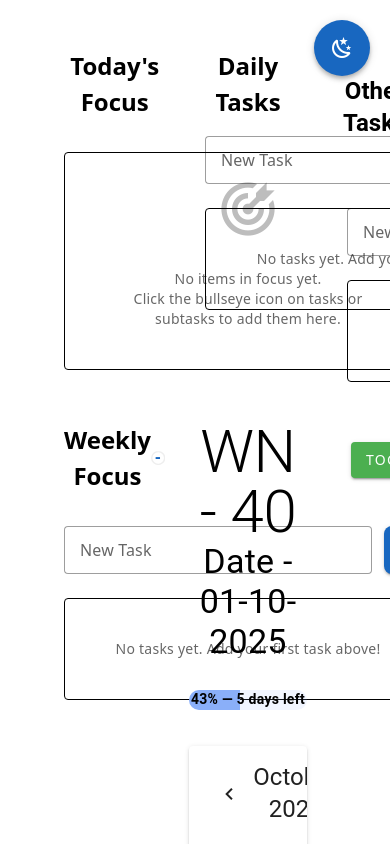
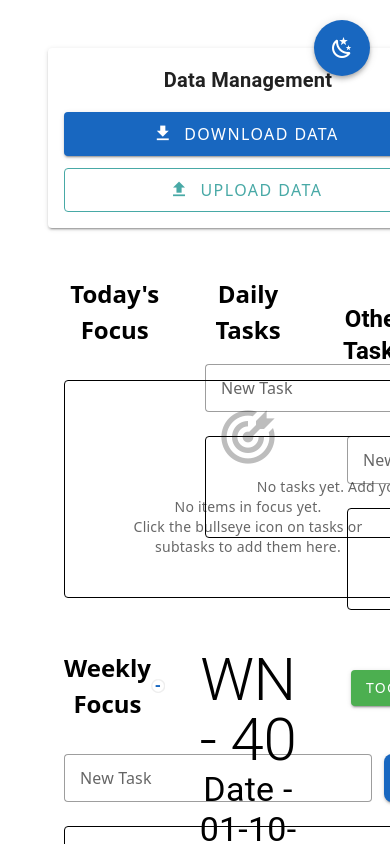
Before and after one commit to sachinkmohan/life-dashboard, a Vue app: page / in a window 390 px wide. Shown: the top 844 px of the page. Built offline with nearby package versions, Linux system fonts and the light colour scheme.

Commit message:
Add Data Management component for export/import functionality and utility functions for JSON handling

```diff
--- a/src/App.vue
+++ b/src/App.vue
@@ -7,8 +7,70 @@ import OtherTasks from "./components/OtherTasks.vue";
 import WeeklyProgressTasks from "./components/WeeklyProgressTasks.vue";
 import ReadingTracker from "./components/ReadingTracker.vue";
 import TodaysFocus from "./components/TodaysFocus.vue";
+import DataControls from "./components/DataControls.vue"; // NEW: Import DataControls component
 
 const isDarkMode = ref(false);
+
+// NEW: Get all app data for export
+const getAllAppData = () => {
+  return {
+    tasks: JSON.parse(localStorage.getItem("tasks") || "[]"),
+    dailyTasks: JSON.parse(localStorage.getItem("dailyTasks") || "[]"),
+    otherTasks: JSON.parse(localStorage.getItem("otherTasks") || "[]"),
+    weeklyProgressTasks: JSON.parse(
+      localStorage.getItem("weeklyProgressTasks") || "[]"
+    ),
+    readingTrackerTasks: JSON.parse(
+      localStorage.getItem("readingTrackerTasks") || "[]"
+    ),
+    todaysFocusItems: JSON.parse(
+      localStorage.getItem("todaysFocusItems") || "[]"
+    ),
+    countdowns: JSON.parse(localStorage.getItem("countdowns") || "[]"),
+    otherTasksWeeklyStats: JSON.parse(
+      localStorage.getItem("otherTasksWeeklyStats") || "{}"
+    ),
+  };
+};
+
+// NEW: Handle uploaded data and restore to localStorage
+const handleDataUpload = (data: any) => {
+  try {
+    // Restore each data type to localStorage
+    if (data.tasks) localStorage.setItem("tasks", JSON.stringify(data.tasks));
+    if (data.dailyTasks)
+      localStorage.setItem("dailyTasks", JSON.stringify(data.dailyTasks));
+    if (data.otherTasks)
+      localStorage.setItem("otherTasks", JSON.stringify(data.otherTasks));
+    if (data.weeklyProgressTasks)
+      localStorage.setItem(
+        "weeklyProgressTasks",
+        JSON.stringify(data.weeklyProgressTasks)
+      );
+    if (data.readingTrackerTasks)
+      localStorage.setItem(
+        "readingTrackerTasks",
+        JSON.stringify(data.readingTrackerTasks)
+      );
+    if (data.todaysFocusItems)
+      localStorage.setItem(
+        "todaysFocusItems",
+        JSON.stringify(data.todaysFocusItems)
+      );
+    if (data.countdowns)
+      localStorage.setItem("countdowns", JSON.stringify(data.countdowns));
+    if (data.otherTasksWeeklyStats)
+      localStorage.setItem(
+        "otherTasksWeeklyStats",
+        JSON.stringify(data.otherTasksWeeklyStats)
+      );
+
+    // Reload page to reflect changes
+    window.location.reload();
+  } catch (error) {
+    console.error("Failed to restore data:", error);
+  }
+};
 
 const toggleDarkMode = () => {
   isDarkMode.value = !isDarkMode.value;
@@ -44,7 +106,14 @@ onUnmounted(() => {
   >
   </v-btn>
 
-  <v-container fluid>
+  <v-container fluid class="pa-4">
+    <!-- NEW: Data Management section at top with Vuetify 3 spacing -->
+    <v-row class="mb-6">
+      <v-col cols="12">
+        <DataControls :data="getAllAppData()" @data-upload="handleDataUpload" />
+      </v-col>
+    </v-row>
+
     <v-row>
       <v-col cols="4">
         <TodaysFocus />
--- /dev/null
+++ b/src/components/DataControls.vue
@@ -0,0 +1,211 @@
+<template>
+  <!-- NEW: Data controls section with Vuetify 3 card for visual hierarchy -->
+  <v-card elevation="2" class="pa-4">
+    <!-- NEW: Section heading -->
+    <v-card-title class="text-h6 font-weight-bold pa-0 mb-4">
+      Data Management
+    </v-card-title>
+
+    <!-- NEW: Button group with Vuetify 3 spacing utilities -->
+    <v-card-text class="pa-0">
+      <div class="d-flex ga-3 flex-wrap">
+        <!-- NEW: Download button - primary action with elevated variant -->
+        <v-btn
+          @click="handleDownload"
+          color="primary"
+          variant="elevated"
+          prepend-icon="mdi-download"
+          size="large"
+          :loading="isDownloading"
+        >
+          Download Data
+        </v-btn>
+
+        <!-- NEW: Upload button - secondary action with outlined variant -->
+        <v-btn
+          @click="handleUploadClick"
+          color="secondary"
+          variant="outlined"
+          prepend-icon="mdi-upload"
+          size="large"
+          :disabled="isUploading"
+        >
+          Upload Data
+        </v-btn>
+
+        <!-- NEW: Hidden file input for upload functionality -->
+        <input
+          ref="fileInputRef"
+          type="file"
+          accept=".json"
+          @change="handleFileChange"
+          style="display: none"
+          aria-label="Upload JSON file"
+        />
+      </div>
+
+      <!-- NEW: Status message alert with Vuetify 3 alert component -->
+      <v-alert
+        v-if="statusMessage"
+        :type="statusType"
+        class="mt-4"
+        closable
+        @click:close="statusMessage = ''"
+        density="compact"
+      >
+        {{ statusMessage }}
+      </v-alert>
+    </v-card-text>
+  </v-card>
+</template>
+
+<script setup lang="ts">
+import { ref } from "vue";
+import { downloadJSON, uploadJSON } from "../utils/jsonHandler";
+
+// NEW: Component state management
+const fileInputRef = ref<HTMLInputElement | null>(null);
+const isDownloading = ref(false);
+const isUploading = ref(false);
+const statusMessage = ref("");
+const statusType = ref<"success" | "error" | "warning" | "info">("info");
+
+// NEW: Get all app data from localStorage for export
+const getAllAppData = () => {
+  return {
+    tasks: JSON.parse(localStorage.getItem("tasks") || "[]"),
+    otherTasks: JSON.parse(localStorage.getItem("otherTasks") || "[]"),
+    weeklyProgressTasks: JSON.parse(
+      localStorage.getItem("weeklyProgressTasks") || "[]"
+    ),
+    readingTrackerTasks: JSON.parse(
+      localStorage.getItem("readingTrackerTasks") || "[]"
+    ),
+    todaysFocusItems: JSON.parse(
+      localStorage.getItem("todaysFocusItems") || "[]"
+    ),
+    countdowns: JSON.parse(localStorage.getItem("countdowns") || "[]"),
+    otherTasksWeeklyStats: JSON.parse(
+      localStorage.getItem("otherTasksWeeklyStats") || "{}"
+    ),
+    timeByUser: localStorage.getItem("timeByUser") || "00:00:00",
+    exportDate: new Date().toISOString(),
+  };
+};
+
+// NEW: Handle download button click with error handling
+const handleDownload = async () => {
+  try {
+    isDownloading.value = true;
+    const data = getAllAppData();
+    const timestamp = new Date().toISOString().split("T")[0];
+    await downloadJSON(data, `life-dashboard-${timestamp}.json`);
+    statusMessage.value = "Data downloaded successfully!";
+    statusType.value = "success";
+  } catch (error) {
+    statusMessage.value = "Failed to download data. Please try again.";
+    statusType.value = "error";
+    console.error("Download failed:", error);
+  } finally {
+    isDownloading.value = false;
+  }
+};
+
+// NEW: Handle upload button click - triggers file input
+const handleUploadClick = () => {
+  fileInputRef.value?.click();
+};
+
+// NEW: Handle file selection and data restoration
+const handleFileChange = async (e: Event) => {
+  const input = e.target as HTMLInputElement;
+  const file = input.files?.[0];
+  if (!file) return;
+
+  try {
+    isUploading.value = true;
+    const uploadedData = await uploadJSON(file);
+
+    // Restore all data to localStorage
+    if (uploadedData.tasks)
+      localStorage.setItem("tasks", JSON.stringify(uploadedData.tasks));
+    if (uploadedData.otherTasks)
+      localStorage.setItem(
+        "otherTasks",
+        JSON.stringify(uploadedData.otherTasks)
+      );
+    if (uploadedData.weeklyProgressTasks)
+      localStorage.setItem(
+        "weeklyProgressTasks",
+        JSON.stringify(uploadedData.weeklyProgressTasks)
+      );
+    if (uploadedData.readingTrackerTasks)
+      localStorage.setItem(
+        "readingTrackerTasks",
+        JSON.stringify(uploadedData.readingTrackerTasks)
+      );
+    if (uploadedData.todaysFocusItems)
+      localStorage.setItem(
+        "todaysFocusItems",
+        JSON.stringify(uploadedData.todaysFocusItems)
+      );
+    if (uploadedData.countdowns)
+      localStorage.setItem(
+        "countdowns",
+        JSON.stringify(uploadedData.countdowns)
+      );
+    if (uploadedData.otherTasksWeeklyStats)
+      localStorage.setItem(
+        "otherTasksWeeklyStats",
+        JSON.stringify(uploadedData.otherTasksWeeklyStats)
+      );
+    if (uploadedData.timeByUser)
+      localStorage.setItem("timeByUser", uploadedData.timeByUser);
+
+    statusMessage.value = "Data uploaded successfully! Reloading...";
+    statusType.value = "success";
+
+    // Reset input and reload page after short delay
+    if (fileInputRef.value) {
+      fileInputRef.value.value = "";
+    }
+    setTimeout(() => window.location.reload(), 1500);
+  } catch (error) {
+    statusMessage.value =
+      "Failed to upload JSON file. Please check the file format.";
+    statusType.value = "error";
+    console.error("Upload failed:", error);
+  } finally {
+    isUploading.value = false;
+  }
+};
+</script>
+
+<style scoped>
+/* NEW: Container styling with proper spacing */
+.data-controls {
+  padding: 16px;
+  border-radius: 8px;
+  background-color: rgba(25, 118, 210, 0.04);
+}
+
+/* NEW: Gap utility for spacing between buttons */
+.gap-3 {
+  gap: 12px;
+}
+
+/* NEW: Responsive adjustments for mobile screens */
+@media (max-width: 600px) {
+  .data-controls {
+    padding: 12px;
+  }
+
+  .d-flex {
+    flex-direction: column;
+  }
+
+  .d-flex > * {
+    width: 100%;
+  }
+}
+</style>
--- /dev/null
+++ b/src/utils/jsonHandler.ts
@@ -0,0 +1,40 @@
+// Utility function to download data as JSON file
+export const downloadJSON = (data: any, fileName: string = "data.json") => {
+  // Create a JSON string from the data
+  const jsonString = JSON.stringify(data, null, 2);
+  const blob = new Blob([jsonString], { type: "application/json" });
+
+  // Create download link and trigger download
+  const url = URL.createObjectURL(blob);
+  const link = document.createElement("a");
+  link.href = url;
+  link.download = fileName;
+  document.body.appendChild(link);
+  link.click();
+
+  // Cleanup
+  document.body.removeChild(link);
+  URL.revokeObjectURL(url);
+};
+
+// Utility function to upload and parse JSON file
+export const uploadJSON = (file: File): Promise<any> => {
+  return new Promise((resolve, reject) => {
+    const reader = new FileReader();
+
+    reader.onload = (e) => {
+      try {
+        const json = JSON.parse(e.target?.result as string);
+        resolve(json);
+      } catch (error) {
+        reject(new Error("Invalid JSON file"));
+      }
+    };
+
+    reader.onerror = () => {
+      reject(new Error("Failed to read file"));
+    };
+
+    reader.readAsText(file);
+  });
+};
```
Also changed, not shown: 1 other file (tests, documents, lock files or other folders).
